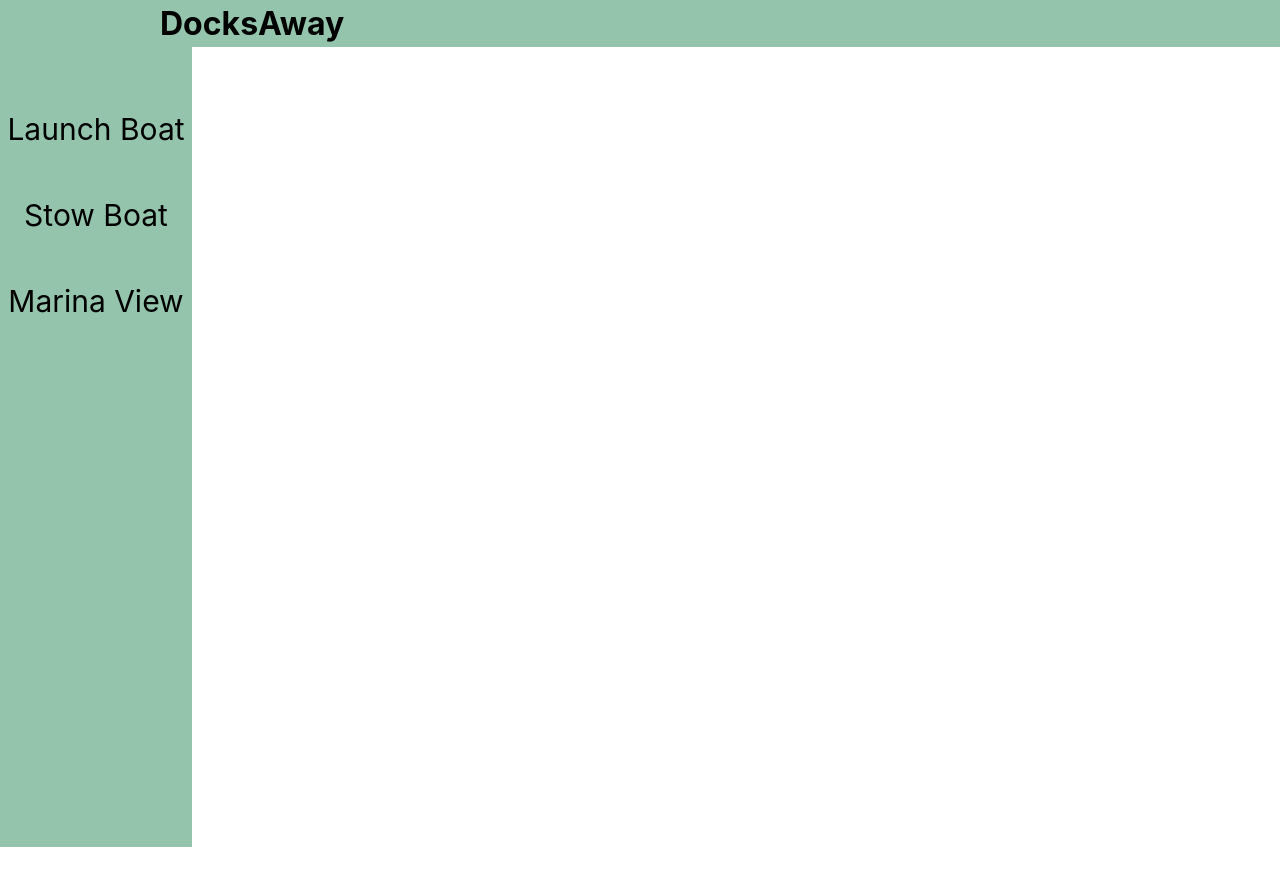
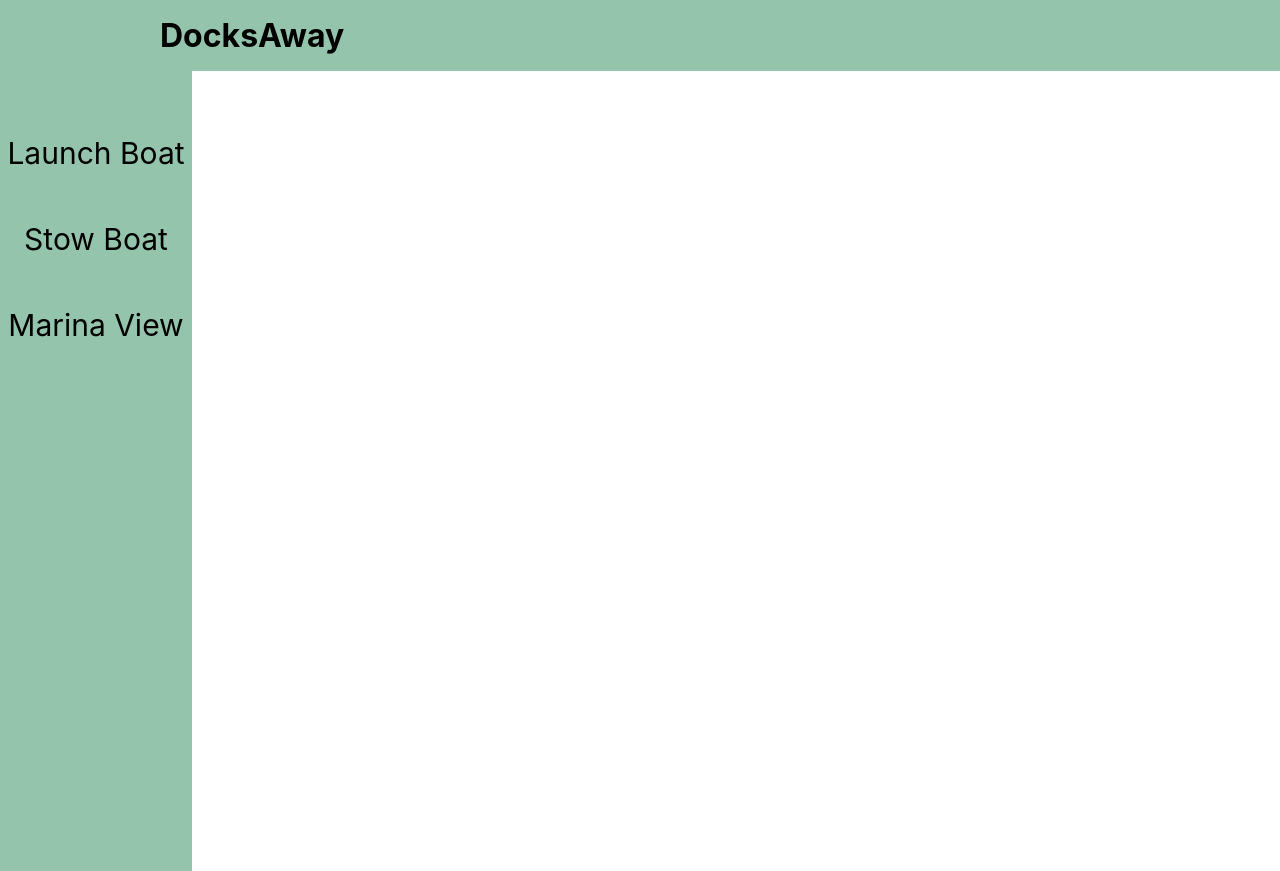
Before and after one commit to ernestmummey/Docks-Away, a React (Create React App) app in the folder client/: page / in a window 1280 px wide. Before the commit the page ends 847 px from the top, so only its background shows below. Built offline with nearby package versions, Linux system fonts and the light colour scheme.

Commit message:
fixed padding after adding global reset

```diff
--- a/client/src/components/DeskTopHeader/index.scss
+++ b/client/src/components/DeskTopHeader/index.scss
@@ -1,5 +1,4 @@
 .nav-bar {
     background: #94c4ac;
-    // width: 100%;
-    padding: .25em 10em;
+    padding: 1em 10em;
 }
```
